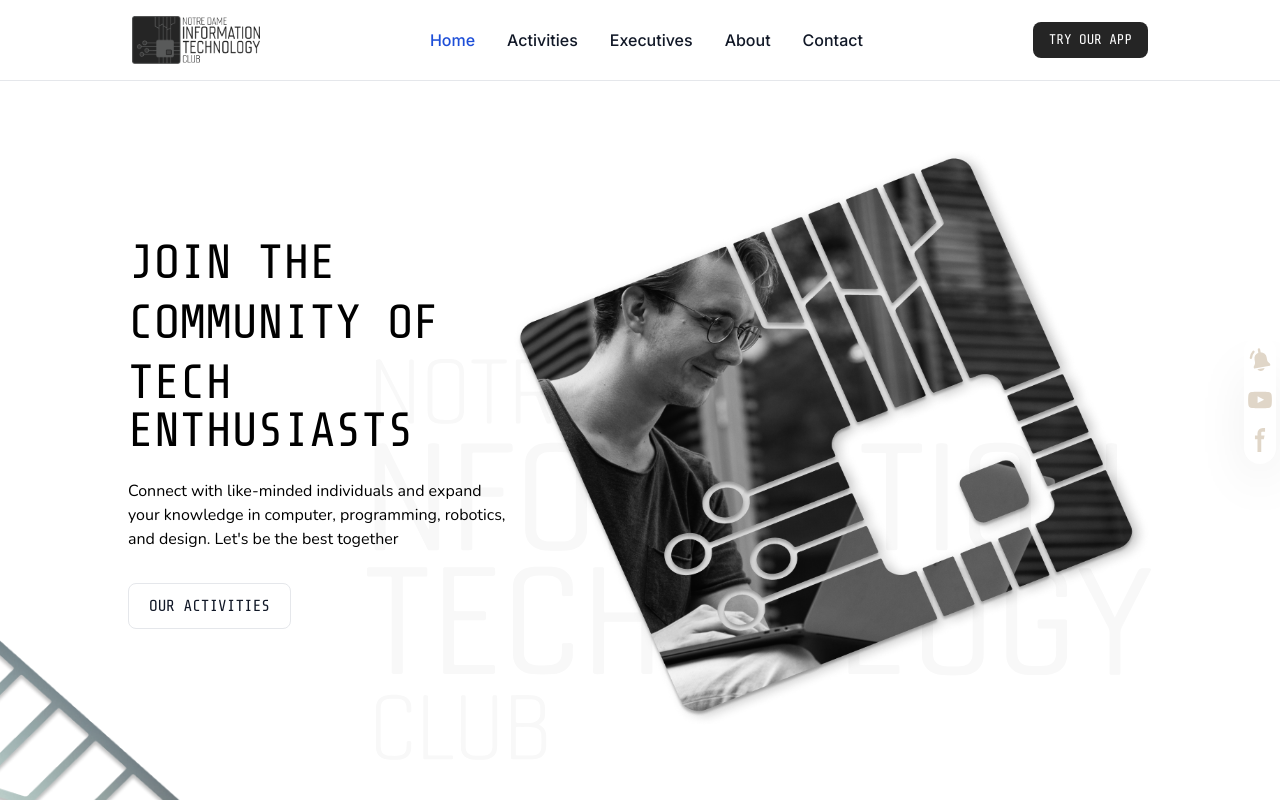
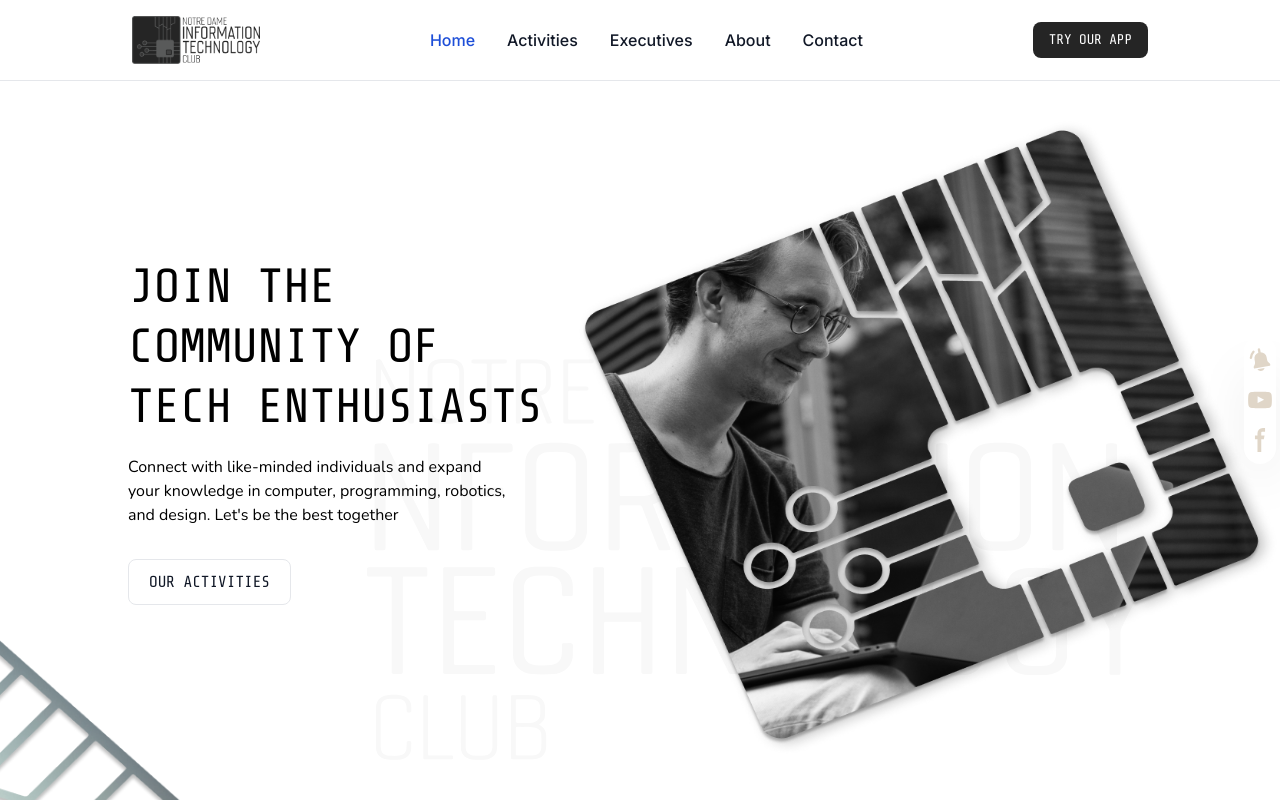
Before and after one commit to nditc/NDITC-WEB, a Next.js app: page / in a window 1280 px wide. Shown: the top 800 px of the page. Built offline with nearby package versions, Linux system fonts and the light colour scheme; what tailwind-gradient-mask-image would draw is missing.

Commit message:
Fixing image of home

```diff
--- a/src/app/page.tsx
+++ b/src/app/page.tsx
@@ -53,9 +53,9 @@ export default function Home() {
         <Image
           src={'/BigImg.png'}
           alt={'Image'}
-          className="relative max-w-[95vw] sm:max-w-[80vw] md:max-w-[50vw] order-1 md:order-2"
-          width={760}
-          height={760}
+          className="relative aspect-square object-contain max-h-[80vh] md:mr-[-10vw] max-w-[95vw] sm:max-w-[80vw] md:max-w-[55vw] order-1 md:order-2"
+          width={850}
+          height={850}
         />
         <img src="/image/bg2.svg" className="absolute bottom-[5vh] right-0" alt="" />
       </section>
```
